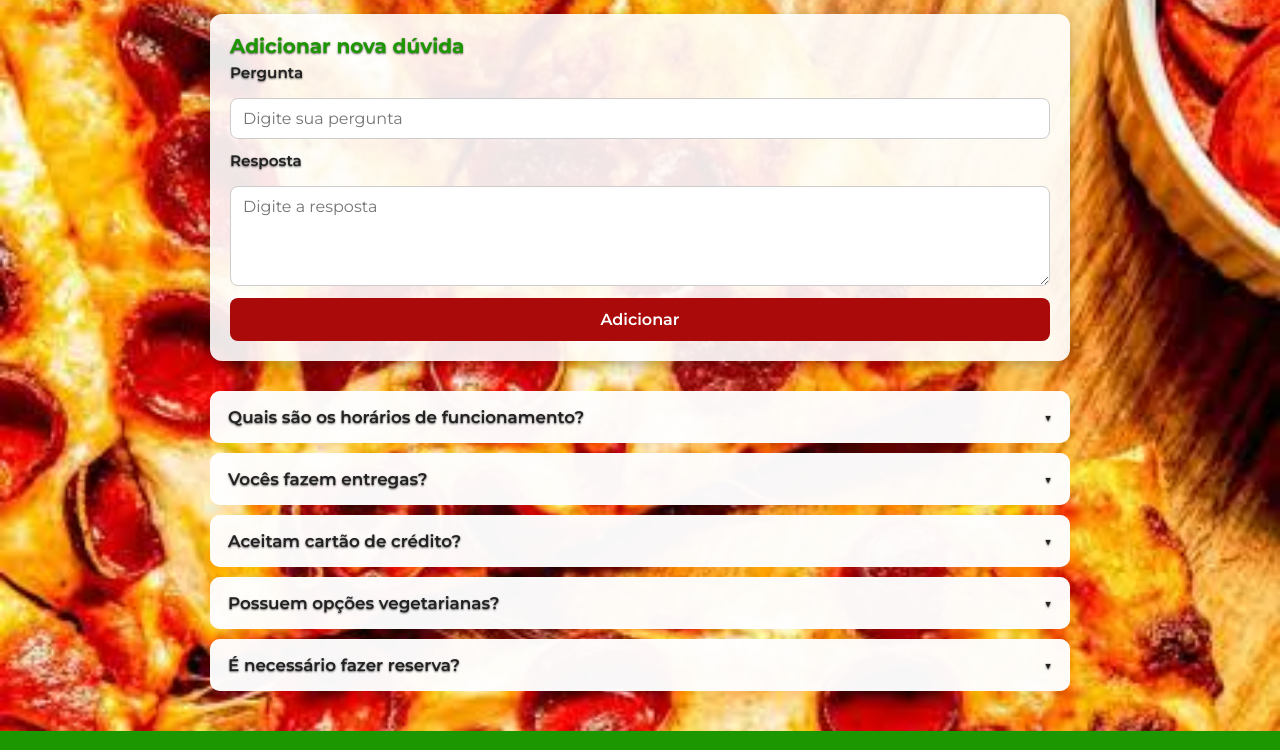
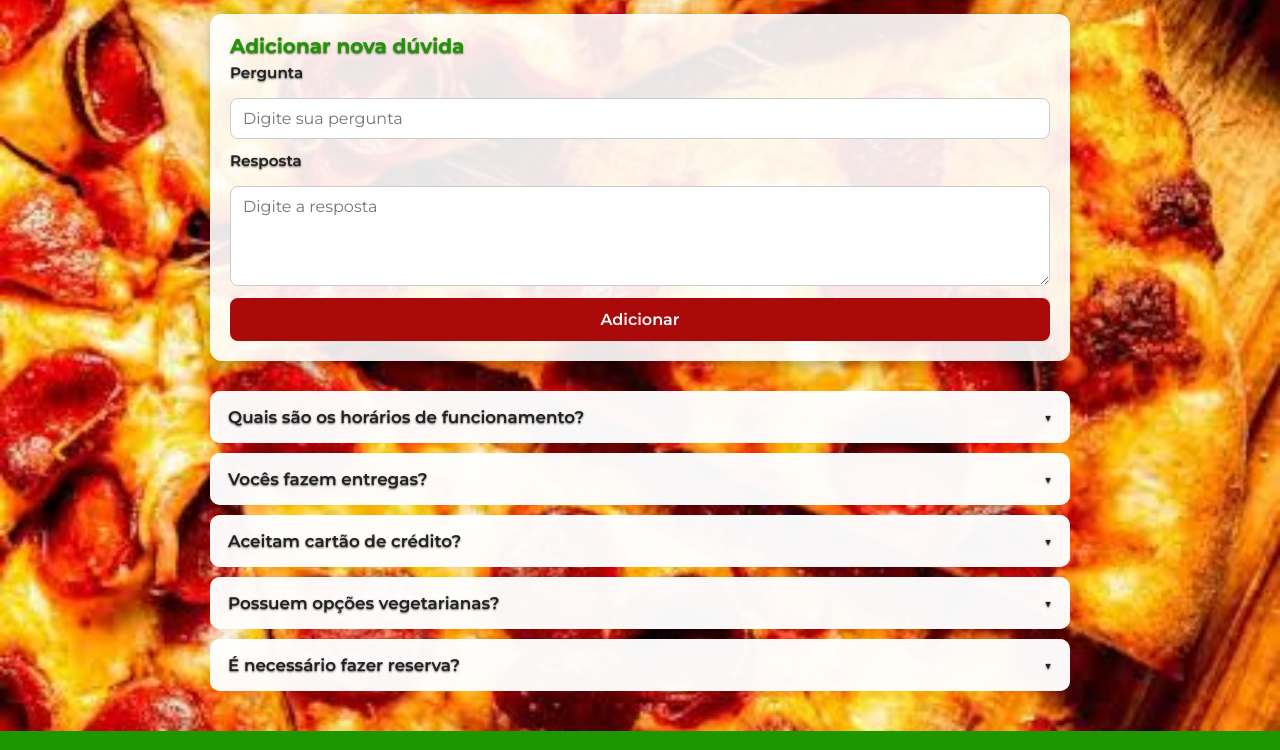
Before and after one commit to gumm4/Site_Restaurante, a plain HTML site: page docs/html/faq.html in a window 1280 px wide. Shown: the part 175-925 px from the top of the page. Drawn offline with Linux system fonts and the light colour scheme.

Commit message:
Alteração tamanho imagem de fundo

```diff
--- a/docs/css/faq.css
+++ b/docs/css/faq.css
@@ -11,7 +11,7 @@ body{
     background-image:url('../img/Pizza.jpeg');
     background-size:cover;
     background-repeat:no-repeat;
-    min-height: 100vh;
+    background-position: center;
     font-family: 'Montserrat', sans-serif;
 }
 
--- a/docs/css/localizacao.css
+++ b/docs/css/localizacao.css
@@ -22,6 +22,7 @@ body{
     background-image:url('../img/Pizza.jpeg');
     background-size:cover;
     background-repeat:no-repeat;
+    background-position: center;
 
 }
 
```
